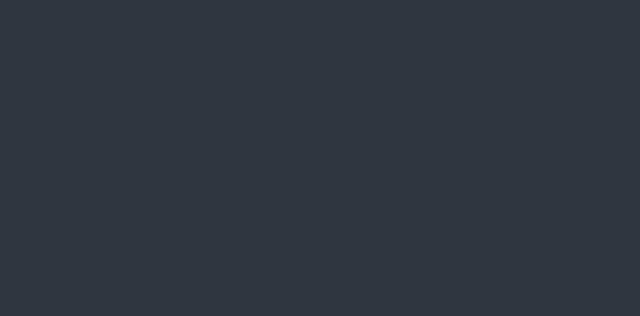
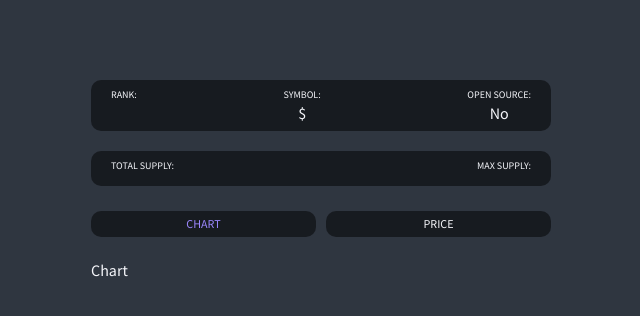
Before and after one commit to iMUngHee/Crypto_Tracker_Clone, a React (Create React App) app: page /1/chart in a window 1280 px wide. Before the commit this address had no page. Shown: the top 316 px of the page, without its empty margins (319-959 px from the left). Built offline with nearby package versions, Linux system fonts and the light colour scheme; no server answers.

Commit message:
1.2 Add Coin Info. Pages

```diff
--- a/src/App.tsx
+++ b/src/App.tsx
@@ -1,5 +1,6 @@
 import { createGlobalStyle } from "styled-components";
 import Router from "./Router";
+import {ReactQueryDevtools} from "react-query/devtools";
 
 const GlobalStyle = createGlobalStyle`
   html, body, div, span, applet, object, iframe,
@@ -68,6 +69,7 @@
     <>
       <GlobalStyle />
       <Router />
+      <ReactQueryDevtools initialIsOpen={true} />
     </>
   );
 }
--- a/src/Router.tsx
+++ b/src/Router.tsx
@@ -1,14 +1,19 @@
 import React from "react";
 import { BrowserRouter, Route, Routes } from "react-router-dom";
+import Chart from "./routes/Chart";
 import Coin from "./routes/Coin";
 import Coins from "./routes/Coins";
+import Price from "./routes/Price";
 
 const Router = () => {
   return (
     <BrowserRouter>
       <Routes>
-        <Route path="/"  element={<Coins />}/>
-        <Route path="/:coinId"  element={<Coin />}/>
+        <Route path="/" element={<Coins />} />
+        <Route path="/:coinId/*" element={<Coin />}>
+          <Route path="price" element={<Price />} />
+          <Route path="chart" element={<Chart />} />
+        </Route>
       </Routes>
     </BrowserRouter>
   );
--- /dev/null
+++ b/src/api.ts
@@ -0,0 +1,19 @@
+const BASE_URL = `https://api.coinpaprika.com/v1`;
+
+export function fetchCoins() {
+  return fetch(`${BASE_URL}/coins`).then((response) =>
+    response.json()
+  );
+}
+
+export function fetchCoinInfo(coinId: string) {
+  return fetch(`${BASE_URL}/coins/${coinId}`).then((response) =>
+    response.json()
+  );
+}
+
+export function fetchCoinTickers(coinId: string) {
+  return fetch(`${BASE_URL}/tickers/${coinId}`).then((response) =>
+    response.json()
+  );
+}
--- a/src/index.tsx
+++ b/src/index.tsx
@@ -3,12 +3,17 @@
 import { ThemeProvider } from "styled-components";
 import { theme } from "./theme";
 import App from "./App";
+import { QueryClient, QueryClientProvider } from "react-query";
+
+const queryClient = new QueryClient();
 
 ReactDOM.render(
   <React.StrictMode>
-    <ThemeProvider theme={theme}>
-      <App />
-    </ThemeProvider>
+    <QueryClientProvider client={queryClient}>
+      <ThemeProvider theme={theme}>
+        <App />
+      </ThemeProvider>
+    </QueryClientProvider>
   </React.StrictMode>,
   document.getElementById("root")
 );
--- /dev/null
+++ b/src/routes/Chart.tsx
@@ -0,0 +1,11 @@
+import React from 'react';
+
+const Chart = () => {
+  return (
+    <div>
+      Chart
+    </div>
+  );
+};
+
+export default Chart;
--- a/src/routes/Coin.tsx
+++ b/src/routes/Coin.tsx
@@ -1,8 +1,217 @@
-import { useParams } from "react-router-dom";
+import { useQuery } from "react-query";
+import { Link, useMatch } from "react-router-dom";
+import { Outlet, useLocation, useParams } from "react-router-dom";
+import styled from "styled-components";
+import { fetchCoinInfo, fetchCoinTickers } from "../api";
+
+const Container = styled.div`
+  padding: 0px 10px;
+  max-width: 480px;
+  margin: 0 auto;
+`;
+
+const Header = styled.header`
+  height: 10vh;
+  display: flex;
+  justify-content: center;
+  align-items: center;
+`;
+
+const Title = styled.h1`
+  font-size: 48px;
+  color: ${(props) => props.theme.accentColor};
+`;
+
+const Overview = styled.div`
+  display: flex;
+  justify-content: space-between;
+  background-color: rgba(0, 0, 0, 0.5);
+  padding: 10px 20px;
+  border-radius: 10px;
+`;
+const OverviewItem = styled.div`
+  display: flex;
+  flex-direction: column;
+  align-items: center;
+
+  span:first-child {
+    font-size: 10px;
+    font-weight: 400;
+    text-transform: uppercase;
+    margin-bottom: 5px;
+  }
+`;
+const Description = styled.p`
+  margin: 20px 0px;
+`;
+
+const Tabs = styled.div`
+  display: grid;
+  grid-template-columns: repeat(2, 1fr);
+  margin: 25px 0px;
+  gap: 10px;
+`;
+
+const Tab = styled.span<{ isActive: boolean }>`
+  text-align: center;
+  text-transform: uppercase;
+  font-size: 12px;
+  font-weight: 400;
+  background-color: rgba(0, 0, 0, 0.5);
+  padding: 7px 0px;
+  border-radius: 10px;
+  color: ${(props) =>
+    props.isActive ? props.theme.accentColor : props.theme.textColor};
+  a {
+    display: block;
+  }
+`;
+
+const Loader = styled.span`
+  display: block;
+  text-align: center;
+`;
+
+interface RouteState {
+  state: {
+    name: string;
+  };
+}
+
+interface InfoData {
+  id: string;
+  name: string;
+  symbol: string;
+  rank: number;
+  is_new: boolean;
+  is_active: boolean;
+  type: string;
+  description: string;
+  message: string;
+  open_source: boolean;
+  started_at: string;
+  development_status: string;
+  hardware_wallet: boolean;
+  proof_type: string;
+  org_structure: string;
+  hash_algorithm: string;
+  first_data_at: string;
+  last_data_at: string;
+}
+
+interface PriceData {
+  id: string;
+  name: string;
+  symbol: string;
+  rank: number;
+  circulating_supply: number;
+  total_supply: number;
+  max_supply: number;
+  beta_value: number;
+  first_data_at: string;
+  last_updated: string;
+  quotes: {
+    USD: {
+      ath_date: string;
+      ath_price: number;
+      market_cap: number;
+      market_cap_change_24h: number;
+      percent_change_1h: number;
+      percent_change_1y: number;
+      percent_change_6h: number;
+      percent_change_7d: number;
+      percent_change_12h: number;
+      percent_change_15m: number;
+      percent_change_24h: number;
+      percent_change_30d: number;
+      percent_change_30m: number;
+      percent_from_price_ath: number;
+      price: number;
+      volume_24h: number;
+      volume_24h_change_24h: number;
+    };
+  };
+}
 
 const Coin = () => {
   const { coinId } = useParams();
-  return <div>Coin: {coinId}</div>;
+  const { state } = useLocation() as RouteState;
+  const priceMatch = useMatch("/:coinId/price");
+  const chartMatch = useMatch("/:coinId/chart");
+  const { isLoading: infoLoading, data: infoData } = useQuery<InfoData>(
+    ["info", coinId],
+    () => fetchCoinInfo(coinId!)
+  );
+  const { isLoading: tickersLoading, data: tickersData } = useQuery<PriceData>(
+    ["tickers", coinId],
+    () => fetchCoinTickers(coinId!)
+  );
+  // const [loading, setLoading] = useState(true);
+  // const [info, setInfo] = useState<InfoData>();
+  // const [priceInfo, setPriceInfo] = useState<PriceData>();
+  // useEffect(() => {
+  //   (async () => {
+  //     const infoData = await (
+  //       await fetch(`https://api.coinpaprika.com/v1/coins/${coinId}`)
+  //     ).json();
+  //     const priceData = await (
+  //       await fetch(`https://api.coinpaprika.com/v1/tickers/${coinId}`)
+  //     ).json();
+  //     setInfo(infoData);
+  //     setPriceInfo(priceData);
+  //     setLoading(false);
+  //   })();
+  // }, [coinId]);
+  const loading = infoLoading || tickersLoading;
+  return (
+    <Container>
+      <Header>
+        <Title>
+          {state?.name ? state.name : loading ? "Loading..." : infoData?.name}
+        </Title>
+      </Header>
+      {loading ? (
+        <Loader>Loading...</Loader>
+      ) : (
+        <>
+          <Overview>
+            <OverviewItem>
+              <span>Rank:</span>
+              <span>{infoData?.rank}</span>
+            </OverviewItem>
+            <OverviewItem>
+              <span>Symbol:</span>
+              <span>${infoData?.symbol}</span>
+            </OverviewItem>
+            <OverviewItem>
+              <span>Open Source:</span>
+              <span>{infoData?.open_source ? "Yes" : "No"}</span>
+            </OverviewItem>
+          </Overview>
+          <Description>{infoData?.description}</Description>
+          <Overview>
+            <OverviewItem>
+              <span>Total Supply:</span>
+              <span>{tickersData?.total_supply}</span>
+            </OverviewItem>
+            <OverviewItem>
+              <span>Max Supply:</span>
+              <span>{tickersData?.max_supply}</span>
+            </OverviewItem>
+          </Overview>
+          <Tabs>
+            <Tab isActive={chartMatch !== null}>
+              <Link to={`/${coinId}/chart`}>Chart</Link>
+            </Tab>
+            <Tab isActive={priceMatch !== null}>
+              <Link to={`/${coinId}/price`}>Price</Link>
+            </Tab>
+          </Tabs>
+          <Outlet />
+        </>
+      )}
+    </Container>
+  );
 };
 
 export default Coin;
--- a/src/routes/Coins.tsx
+++ b/src/routes/Coins.tsx
@@ -1,6 +1,7 @@
-import { useEffect, useState } from "react";
+import { useQuery } from "react-query";
 import { Link } from "react-router-dom";
 import styled from "styled-components";
+import { fetchCoins } from "../api";
 
 const Container = styled.div`
   padding: 0px 10px;
@@ -49,9 +50,9 @@
   width: 35px;
   height: 35px;
   margin-right: 10px;
-`
+`;
 
-interface CoinInterface {
+interface ICoin {
   id: string;
   name: string;
   symbol: string;
@@ -62,28 +63,19 @@
 }
 
 const Coins = () => {
-  const [coins, setCoins] = useState<CoinInterface[]>([]);
-  const [loading, setLoading] = useState(true);
-  useEffect(() => {
-    (async () => {
-      const response = await fetch("https://api.coinpaprika.com/v1/coins");
-      const json = await response.json();
-      setCoins(json.slice(0, 100));
-      setLoading(false);
-    })();
-  }, []);
+  const { isLoading, data } = useQuery<ICoin[]>("allCoins", fetchCoins);
   return (
     <Container>
       <Header>
         <Title>코인</Title>
       </Header>
-      {loading ? (
-        <Loader>loading...</Loader>
+      {isLoading ? (
+        <Loader>Loading...</Loader>
       ) : (
         <CoinList>
-          {coins.map((coin) => (
+          {data?.slice(0, 100).map((coin) => (
             <Coin key={coin.id}>
-              <Link to={`/${coin.id}`}>
+              <Link to={coin.id} state={{ name: coin.name }}>
                 <Img
                   alt="ico"
                   src={`https://cryptoicon-api.vercel.app/api/icon/${coin.symbol.toLowerCase()}`}
--- /dev/null
+++ b/src/routes/Price.tsx
@@ -0,0 +1,11 @@
+import React from 'react';
+
+const Price = () => {
+  return (
+    <div>
+      Price
+    </div>
+  );
+};
+
+export default Price;
```
